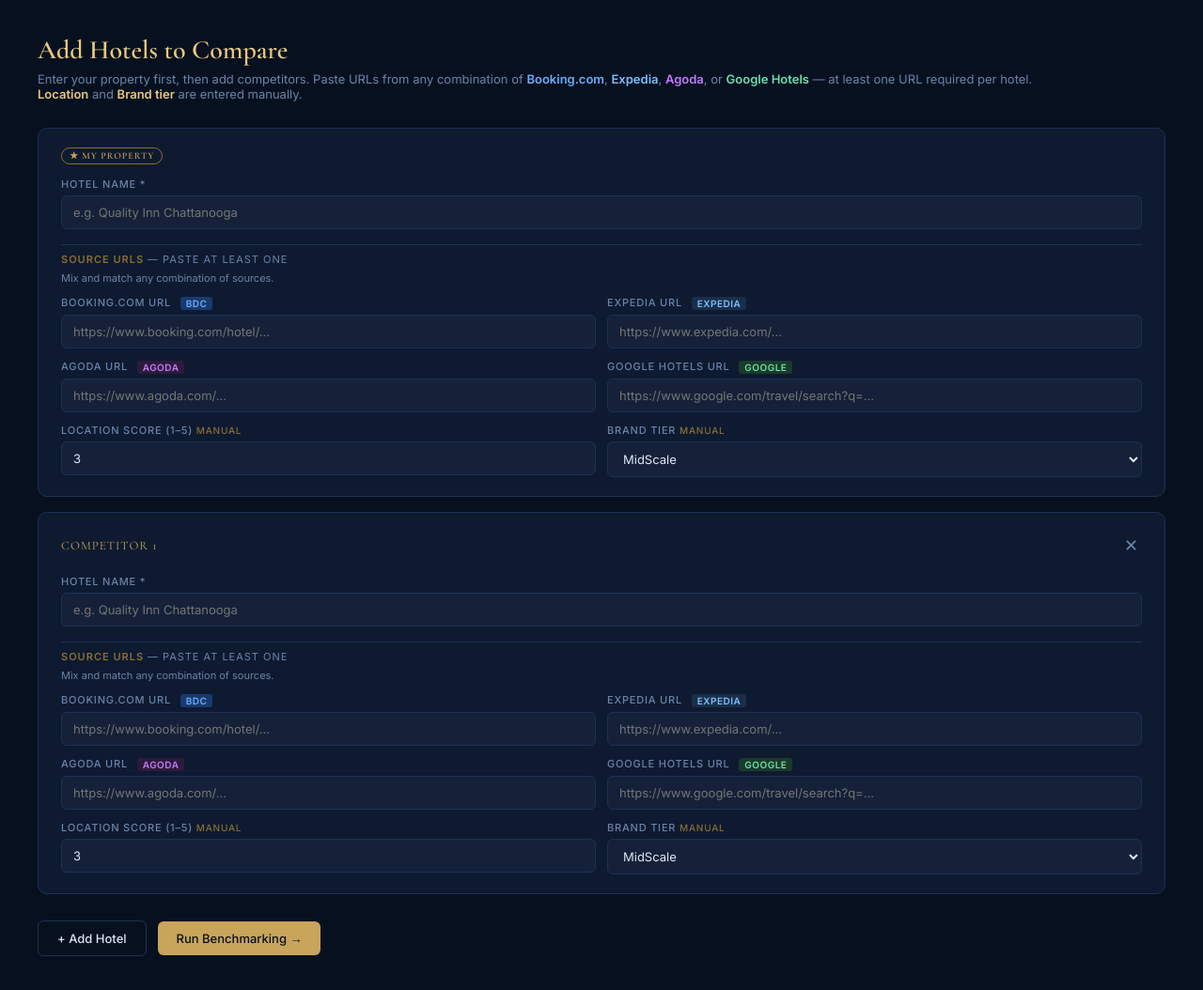
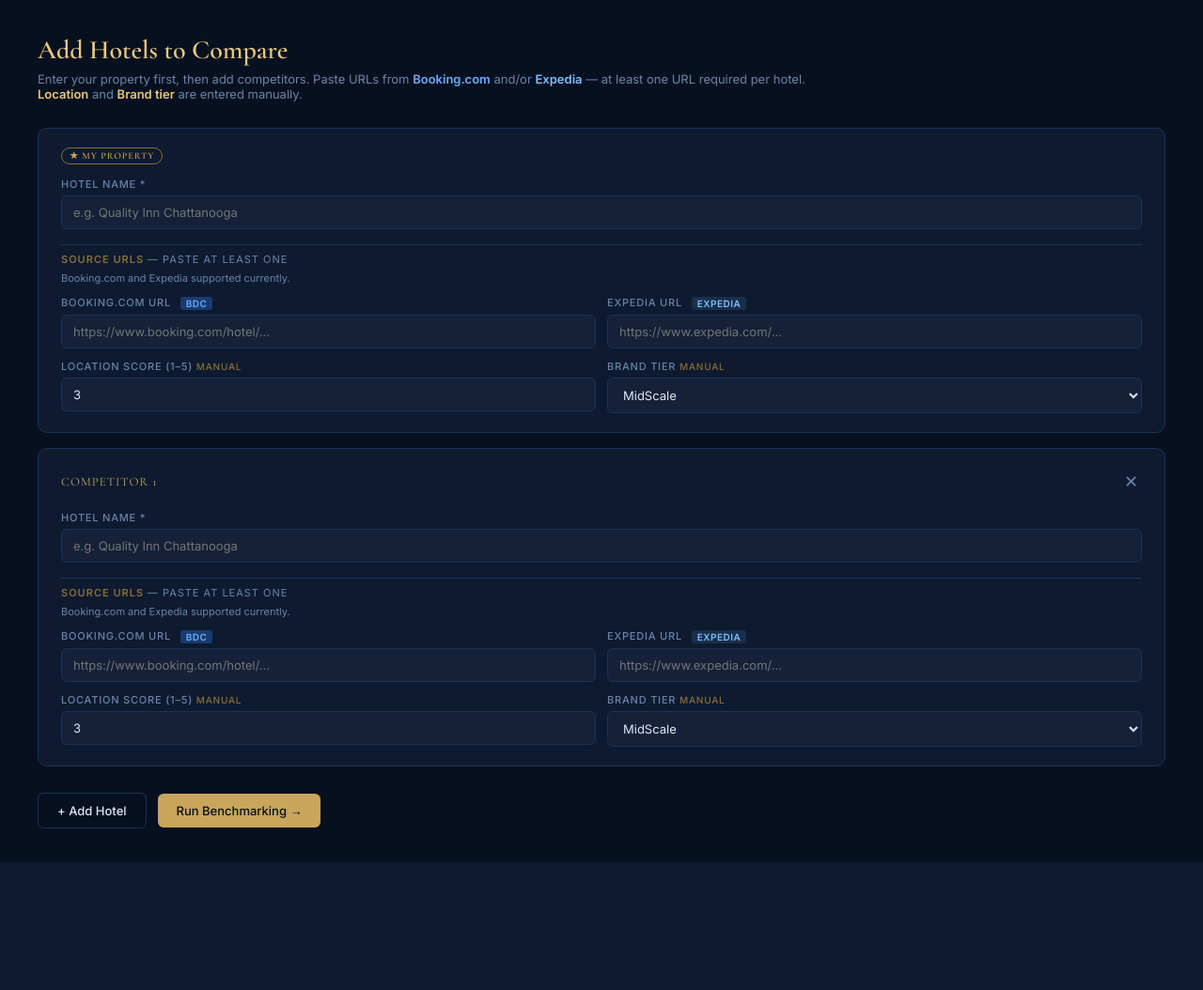
Before and after one commit to Ansar-haque-107/hotel-benchmarking, a Flask app: page / in a window 1280 px wide. Shown: the part 142-1196 px from the top of the page at 94% size. After the commit the page ends 1060 px from the top, so only its background shows below. Run offline with Flask 3, Linux system fonts and the light colour scheme.

Commit message:
Update index.html

```diff
--- a/templates/index.html
+++ b/templates/index.html
@@ -51,8 +51,6 @@
     .source-tag { display: inline-block; font-size: 10px; font-weight: 600; padding: 1px 6px; border-radius: 3px; margin-left: 6px; vertical-align: middle; letter-spacing: 0.5px; }
     .tag-bdc     { background: #1a3a6e; color: #6aadff; }
     .tag-expedia { background: #1a2e4a; color: #7ac0ff; }
-    .tag-agoda   { background: #2e1a3a; color: #c07aff; }
-    .tag-google  { background: #1a3a2a; color: #6adfaa; }
     .btn { display: inline-flex; align-items: center; gap: 8px; padding: 10px 20px; border-radius: 6px; font-size: 13px; font-weight: 500; font-family: 'Inter', sans-serif; cursor: pointer; border: none; transition: all 0.2s; }
     .btn-gold    { background: var(--gold); color: #07101f; }
     .btn-gold:hover { background: var(--gold-lt); }
@@ -130,11 +128,9 @@
     <!-- STEP 1 -->
     <div class="screen active" id="screen-1">
       <div class="section-title">Add Hotels to Compare</div>
-      <p class="section-sub">Enter your property first, then add competitors. Paste URLs from any combination of
-        <strong style="color:#6aadff">Booking.com</strong>,
-        <strong style="color:#7ac0ff">Expedia</strong>,
-        <strong style="color:#c07aff">Agoda</strong>, or
-        <strong style="color:#6adfaa">Google Hotels</strong> — at least one URL required per hotel.<br>
+      <p class="section-sub">Enter your property first, then add competitors. Paste URLs from
+        <strong style="color:#6aadff">Booking.com</strong> and/or
+        <strong style="color:#7ac0ff">Expedia</strong> — at least one URL required per hotel.<br>
         <strong style="color:var(--gold-lt)">Location</strong> and <strong style="color:var(--gold-lt)">Brand tier</strong> are entered manually.
       </p>
       <div class="hotels-grid" id="hotels-grid"></div>
@@ -195,7 +191,7 @@ let hotelIdCounter = 0;
 function addHotel() {
   const id = ++hotelIdCounter;
   const isFirst = state.hotels.length === 0;
-  state.hotels.push({id, name:'', booking_url:'', expedia_url:'', agoda_url:'', google_url:'', location_score:3, brand_tier:'MidScale', isMyProperty:isFirst});
+  state.hotels.push({id, name:'', booking_url:'', expedia_url:'', location_score:3, brand_tier:'MidScale', isMyProperty:isFirst});
   renderHotelCards();
 }
 function removeHotel(id) { state.hotels = state.hotels.filter(h => h.id !== id); renderHotelCards(); }
@@ -218,7 +214,7 @@ function renderHotelCards() {
           <input type="text" placeholder="e.g. Quality Inn Chattanooga" value="${escHtml(hotel.name)}" oninput="updateHotel(${hotel.id},'name',this.value)" />
         </div>
             <div class="url-section-label">Source URLs <span style="font-weight:400;color:var(--muted)">— paste at least one</span></div>
-        <p class="url-hint">Mix and match any combination of sources.</p>
+            <p class="url-hint">Booking.com and Expedia supported currently.</p>
             <div class="field-group">
               <label>Booking.com URL <span class="source-tag tag-bdc">BDC</span></label>
               <input type="text" placeholder="https://www.booking.com/hotel/..." value="${escHtml(hotel.booking_url)}" oninput="updateHotel(${hotel.id},'booking_url',this.value)" />
@@ -226,14 +222,6 @@ function renderHotelCards() {
             <div class="field-group">
               <label>Expedia URL <span class="source-tag tag-expedia">Expedia</span></label>
               <input type="text" placeholder="https://www.expedia.com/..." value="${escHtml(hotel.expedia_url)}" oninput="updateHotel(${hotel.id},'expedia_url',this.value)" />
-        </div>
-        <div class="field-group">
-          <label>Agoda URL <span class="source-tag tag-agoda">Agoda</span></label>
-          <input type="text" placeholder="https://www.agoda.com/..." value="${escHtml(hotel.agoda_url)}" oninput="updateHotel(${hotel.id},'agoda_url',this.value)" />
-        </div>
-        <div class="field-group">
-          <label>Google Hotels URL <span class="source-tag tag-google">Google</span></label>
-          <input type="text" placeholder="https://www.google.com/travel/search?q=..." value="${escHtml(hotel.google_url)}" oninput="updateHotel(${hotel.id},'google_url',this.value)" />
             </div>
         <div class="field-group">
           <label>Location Score (1–5) <span style="color:var(--gold-dim);font-size:10px">MANUAL</span></label>
@@ -256,14 +244,13 @@ function renderHotelCards() {
 function startScraping() {
   const valid = state.hotels.filter(h => h.name.trim());
   if (valid.length < 2) { alert('Please add at least 2 hotels.'); return; }
-  const noUrl = valid.filter(h => !h.booking_url.trim() && !h.expedia_url.trim() && !h.agoda_url.trim() && !h.google_url.trim());
+  const noUrl = valid.filter(h => !h.booking_url.trim() && !h.expedia_url.trim());
   if (noUrl.length) { alert(`"${noUrl[0].name}" needs at least one URL.`); return; }
   showStep(2);
   fetch('/api/scrape', {
     method: 'POST', headers: {'Content-Type':'application/json'},
     body: JSON.stringify({ hotels: valid.map(h => ({
   name: h.name.trim(), booking_url: h.booking_url.trim(), expedia_url: h.expedia_url.trim(),
-      agoda_url: h.agoda_url.trim(), google_url: h.google_url.trim(),
   location_score: h.location_score, brand_tier: h.brand_tier,
 }))})
   })
```
Lines whose indentation alone changed are shown as unchanged.
